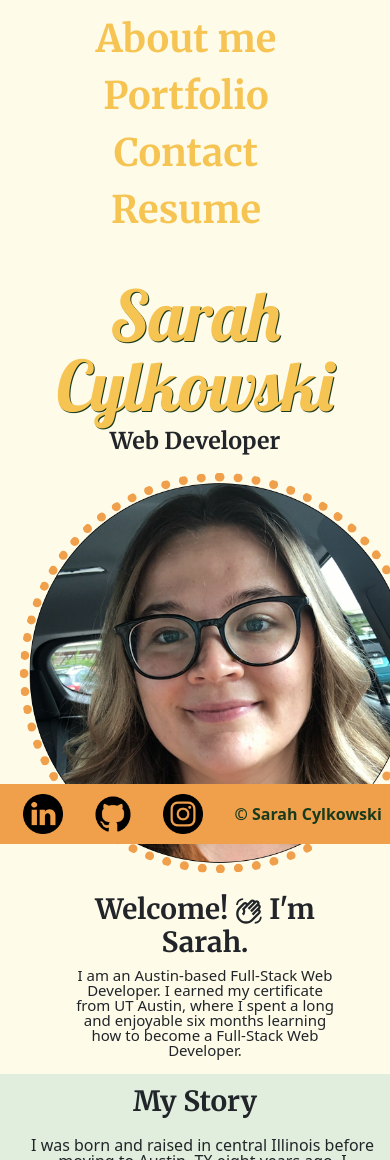
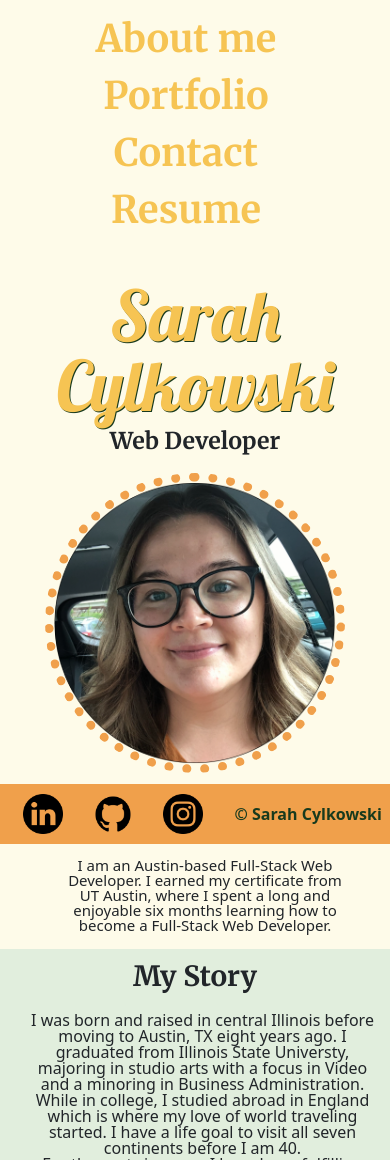
Before and after one commit to sacylkowski/react-portfolio, a React (Create React App) app: page / in a window 390 px wide. Shown: the top 1160 px of the page. Built offline with nearby package versions, Linux system fonts and the light colour scheme.

Commit message:
fixed some responsive issues

```diff
--- a/src/App.css
+++ b/src/App.css
@@ -167,14 +167,6 @@ header nav ul {
     font-size: 20px;
 }
 
-/*
-.section-title {
-    font-size: 20px;
-    border-bottom: 3px solid;
-    padding-bottom: 20px;
-    text-align: center;
-} */
-
 .contact-form {
     width: 500px;
     padding-top: 15px;
@@ -220,6 +212,7 @@ header nav ul {
     padding: 10%;
     border-radius: 50px;
     text-align: center;
+    width: fit-content;
 }
 
 .contactLinkedin {
@@ -228,6 +221,7 @@ header nav ul {
     margin-top: 20%;
     border-radius: 50px;
     text-align: center;
+    width: max-content;
 }
 
 .contacts a {
@@ -394,6 +388,10 @@ footer {
         line-height: 1;
     }
 
+    .about-me {
+        width: 100%;
+    }
+
     .moreInfo {
         flex-direction: column;
         margin: auto;
@@ -410,16 +408,18 @@ footer {
         flex-direction: column;
         margin: auto;
         text-align: center;
-        line-height: 1;
         gap: 1rem;
     }
 
     .contact-form {
         margin: auto;
+        width: -webkit-fill-available;
+        padding-left: 20px;
     }
 
     .contacts {
         width: 30%;
+        padding-bottom: 5%;
     }
 }
 
@@ -432,12 +432,35 @@ footer {
         text-align: center;
         line-height: 1;
         gap: 3rem;
+        padding-bottom: 5%;
     }
+
+    .portfolio {
+        padding-bottom: 20%;
+    }
+
 }
 
 /*MEDIA QUERY FOR MOBILE PHONES AND SMALLER */
-@media screen and (max-width: 690px) {
+@media screen and (max-width: 480px) {
     .contacts {
         width: 40%;
     }
+
+    .portrait img {
+        height: 300px;
+        margin: auto;
+    }
+
+    .about-me h1 {
+        padding-top: 10px;
+    }
+
+    .contactLinkedin {
+        margin-bottom: 20%;
+    }
+
+    .resumeContainer {
+        padding-bottom: 20%;
+    }
 }
--- a/src/components/About/index.js
+++ b/src/components/About/index.js
@@ -26,7 +26,7 @@ function About() {
                 <div className="moreInfoText">
                     <h1 className="bioHeading">My Story</h1>
                     <p className="bio">
-                        I was born and raised in central Illinois before moving to Austin, TX eight years ago. I graduated from Illinois State Universty, majoring in studio arts with a focus in Video and a minoring in Business Administration.  While in college, I studied abroad in England which is where my love of world traveling started.  I have a life goal to visit all seven continents before I am 40.<br />For the past six years, I have been fulfilling several different positions within one small sign company.  My most notiable abilities in my postions have been using Adobe creative suite to create artwork for customers and maintaning our website via SpaceCraft by updating product information, writing blogs, and updating SEO keywords.
+                        I was born and raised in central Illinois before moving to Austin, TX eight years ago. I graduated from Illinois State Universty, majoring in studio arts with a focus in Video and a minoring in Business Administration.  While in college, I studied abroad in England which is where my love of world traveling started.  I have a life goal to visit all seven continents before I am 40.<br />For the past six years, I have been fulfilling several different positions within one small sign company.  My most notiable abilities in my postions have been using Adobe creative suite to create artwork for customers and maintaining our website via SpaceCraft by updating product information, writing blogs, and updating SEO keywords.
                         <br />
                         <br />
                         My background in design and website management has eased the transition into Web Development. Both require critical thinking and creativity to come up with a solution. I am looking forward to new challenges and continuing to learn skills in this fast-paced industry.
```
